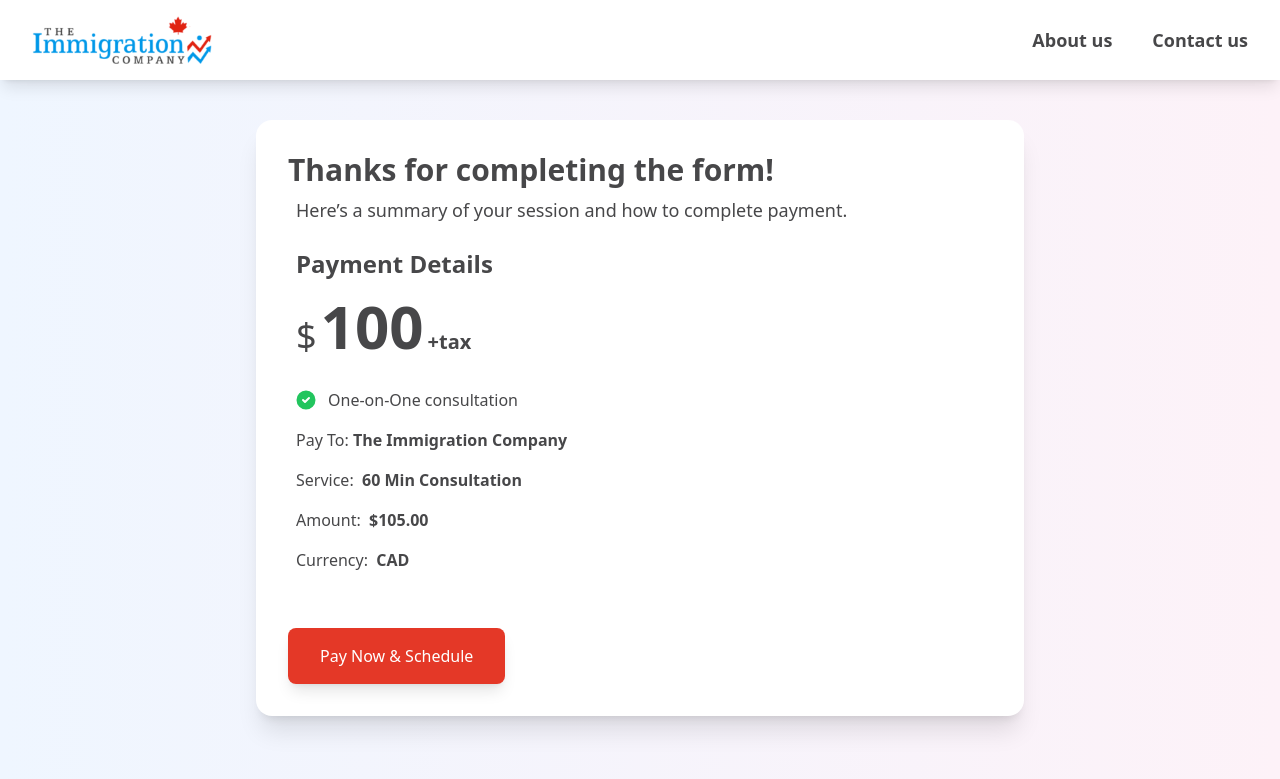
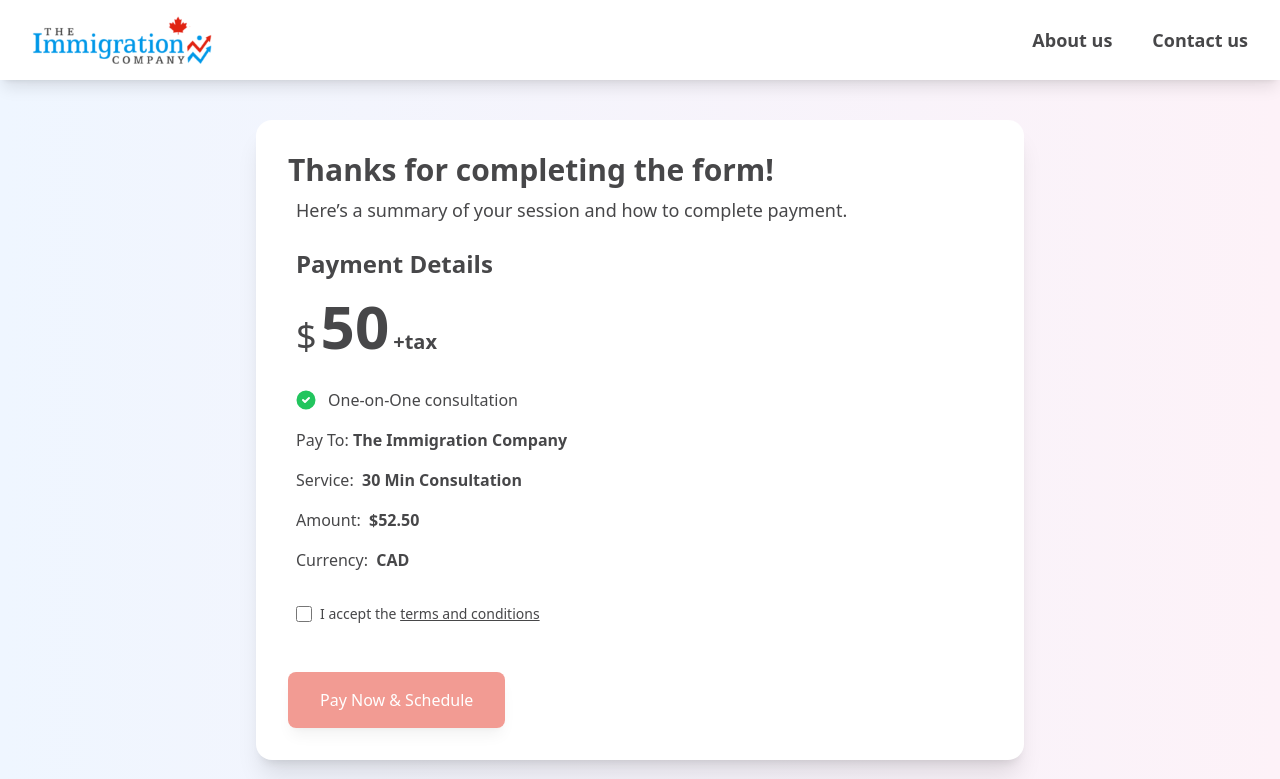
Before and after one commit to YatikenSoftwareSolution-tech/immigration-web-v1, a Next.js app: page /payment in a window 1280 px wide. Shown: the top 779 px of the page. Built offline with nearby package versions, Linux system fonts and the light colour scheme.

Commit message:
Refactor: Debug1

```diff
--- a/src/app/payment/page.jsx
+++ b/src/app/payment/page.jsx
@@ -1,10 +1,12 @@
 "use client";
 
+import React, { useState } from "react";
 import Image from "next/image";
 import Link from "next/link";
-import React from "react";
 
 const Payment = () => {
+  const [accepted, setAccepted] = useState(false);
+
   return (
     <div className="mt-6 px-4 sm:px-10 py-8 sm:py-16 flex justify-center items-center bg-gradient-to-r from-blue-50 to-pink-50">
       <div className="max-w-3xl w-full bg-white rounded-2xl shadow-xl overflow-hidden flex flex-col md:flex-row">
@@ -20,7 +22,7 @@ const Payment = () => {
           </h3>
           <div className="flex ml-2 items-baseline space-x-1">
             <span className="text-4xl font-medium">$</span>
-            <span className="text-6xl font-extrabold">100</span>
+            <span className="text-6xl font-extrabold">50</span>
             <span className="text-xl font-extrabold">+tax</span>
           </div>
           <ul className="space-y-4 ml-2 my-8">
@@ -50,14 +52,14 @@ const Payment = () => {
               <div className="flex">
                 <span className="text-gray-600">Service:&nbsp;&nbsp;</span>
                 <span className="text-gray-800 font-semibold">
-                  60 Min Consultation
+                  30 Min Consultation
                 </span>
               </div>
             </li>
             <li className="flex justify-between">
               <div className="flex">
                 <span className="text-gray-600">Amount:&nbsp;&nbsp;</span>
-                <span className="text-gray-800 font-semibold">$105.00</span>
+                <span className="text-gray-800 font-semibold">$52.50</span>
               </div>
             </li>
             <li className="flex justify-between">
@@ -67,10 +69,30 @@ const Payment = () => {
               </div>
             </li>
           </ul>
+
+          {/* Terms & Conditions */}
+          <div className="flex items-center ml-2 mb-6">
+            <input
+              id="terms"
+              type="checkbox"
+              checked={accepted}
+              onChange={() => setAccepted(!accepted)}
+              className="h-4 w-4 text-secondary focus:ring-secondary border-gray-300 rounded"
+            />
+            <label htmlFor="terms" className="ml-2 text-gray-700 text-sm">
+              I accept the{" "}
+              <Link href="/terms" target="_blank" className="underline">
+                terms and conditions
+              </Link>
+            </label>
+          </div>
+
           <Link
             href="https://buy.stripe.com/00g7vjgm2ctV33W7ss"
             target="_blank"
-            className="inline-block mt-6 w-full md:w-auto"
+            className={`inline-block mt-6 w-full md:w-auto transition-opacity ${
+              !accepted ? "pointer-events-none opacity-50" : ""
+            }`}
           >
             <span className="block w-full md:inline-block text-center px-8 py-4 font-medium rounded-lg shadow-lg bg-secondary/90 hover:bg-secondary text-white transition-transform transform hover:-translate-y-1">
               Pay Now &amp; Schedule
```
